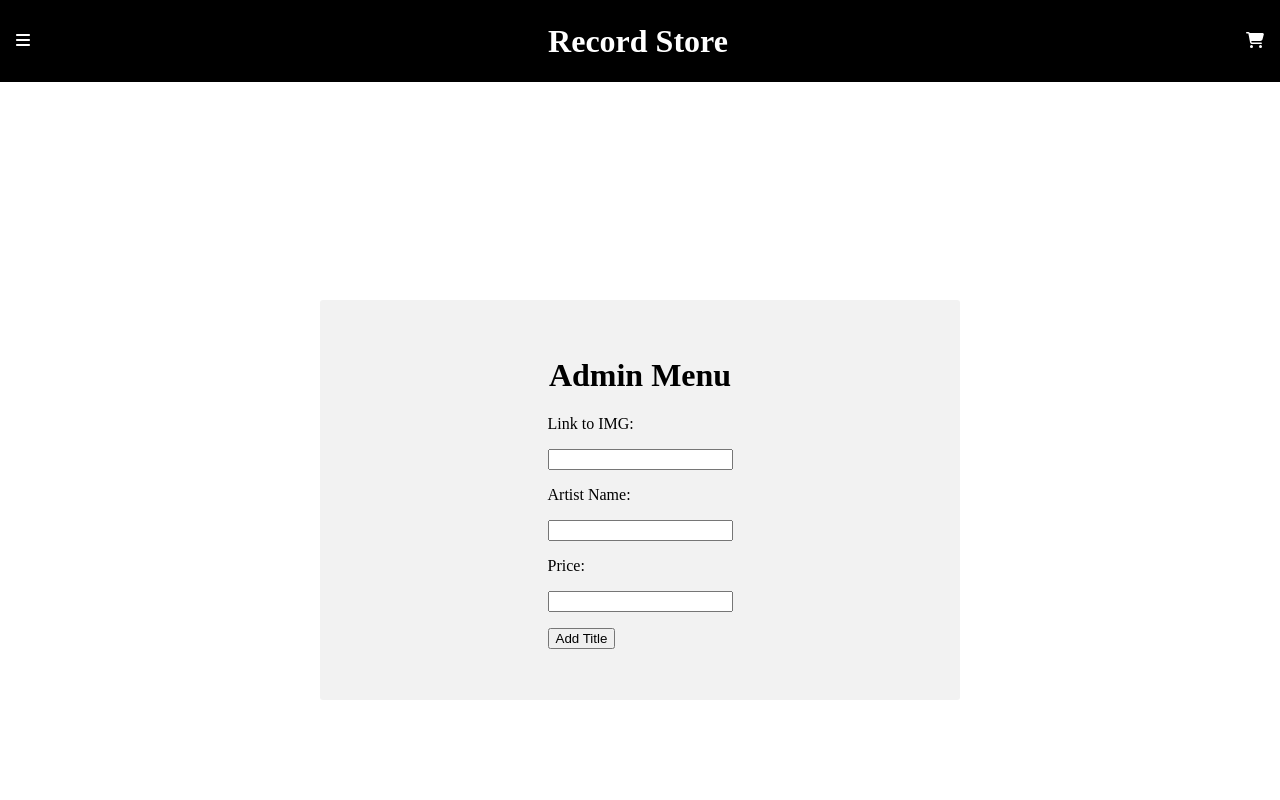
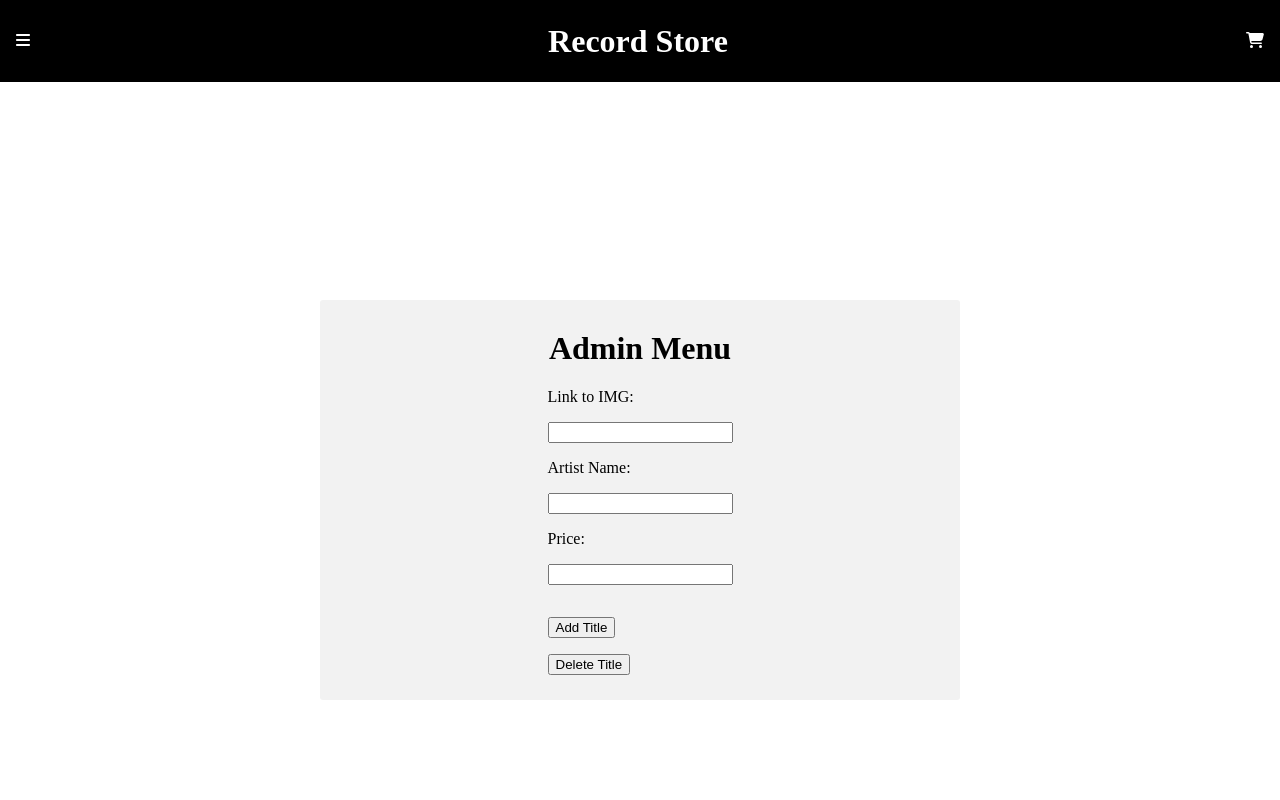
Before and after one commit to JacobBartlett24/RecordStore, a React (Create React App) app: page /admin in a window 1280 px wide. Shown: the top 800 px of the page. Built offline with nearby package versions, Linux system fonts and the light colour scheme.

Commit message:
Add delete functionality

```diff
--- a/src/components/Admin.js
+++ b/src/components/Admin.js
@@ -28,6 +28,10 @@ input{
 }
 `
 
+const ButtonStyle = styled.div`
+  display: inline-block;
+`
+
 function Admin(props){
 
   const [value,setValues] = useState({
@@ -40,6 +44,19 @@ function Admin(props){
     let str = stringifyDictionary();
     alert('Vinyl Added' + str);
     axios.post('http://localhost:3002/api/insert', {
+      name: value.name,
+      price: value.price
+    }).then(() =>{
+      alert('success');
+    }
+    )
+    event.preventDefault();
+  }
+
+  function handleDelete(event){
+    let str = stringifyDictionary();
+    alert('Vinyl Deleted' + str);
+    axios.post('http://localhost:3002/api/delete', {
       name: value.name,
       price: value.price
     }).then(() =>{
@@ -114,11 +131,17 @@ function Admin(props){
               onChange={handleChangePrice}/>
           </label>
 
-          <input
-          type = 'submit'
-          value= 'Add Title'
-          onSubmit={handleSubmit}/>
-
+          <ButtonStyle>
+            <input
+            type = 'submit'
+            value= 'Add Title'
+            onSubmit={handleSubmit}/>
+            <input
+            type='button'
+            value= 'Delete Title'
+            onClick={handleDelete}
+            />
+          </ButtonStyle>
         </form>
 
       </FormStyle>
--- a/src/components/Header.js
+++ b/src/components/Header.js
@@ -34,8 +34,17 @@ const NavbarStyle = styled.div`
 
   display: inline-block;
   background-color: gray;
+  ul{
+    padding: 1rem;
+  }
 
+  a{
+    text-decoration: none;
+  }
 
+  li{
+    text-decoration: none;
+  }
 `
 
 
@@ -60,7 +69,7 @@ function Header(props){
       <NavbarStyle className={navbar ? "" : "active"}>
           <ul>
             <Link to="/store">
-              <li>
+              <li >
                 <FontAwesomeIcon icon={faRecordVinyl} />
                 Store
               </li>
```
Also changed, not shown: 1 other file (tests, documents, lock files or other folders).
